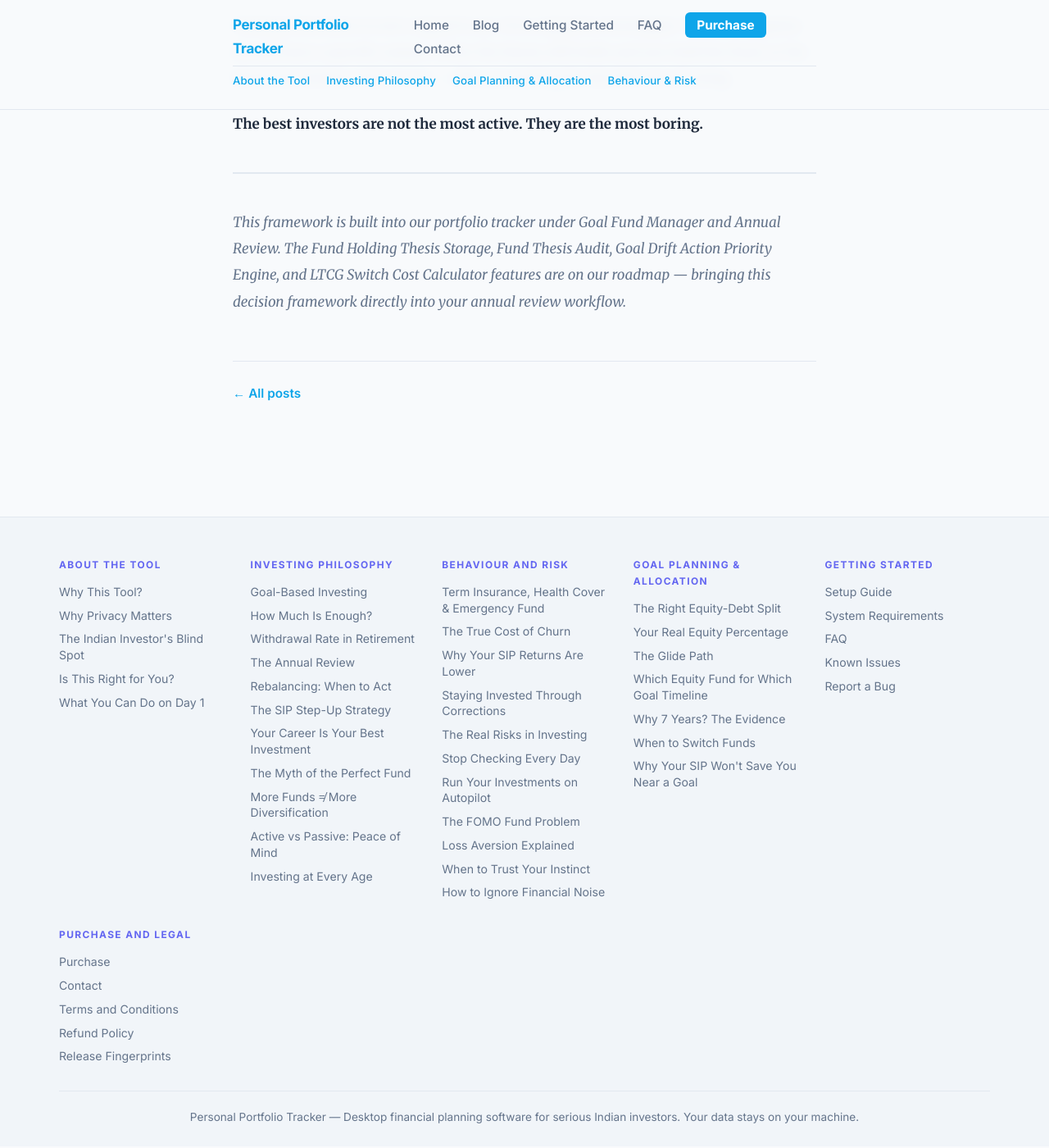
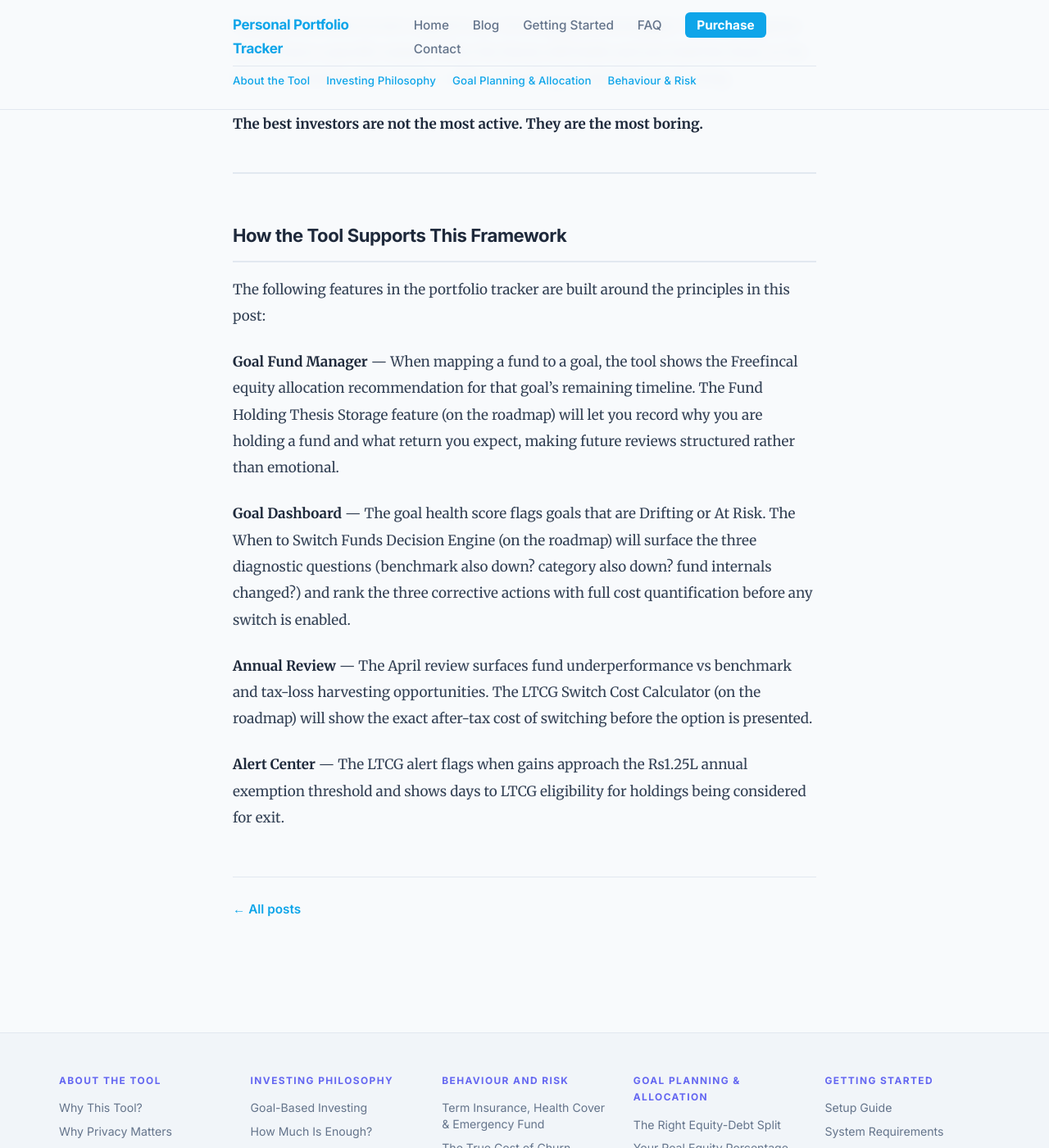
Before and after one commit to srikrishna2024/portfolio-tracker-blog, a Jekyll site: the page built from _posts/2026-06-07-when-to-switch-funds.md, in a window 1280 px wide and 1400 px high, scrolled down 11463 px. Shown: the whole window at 82% size. Built offline with Jekyll 4.4.1, drawn with Linux system fonts in a browser that asks for light colours.

Commit message:
blog: add 'In the Tool' sections linking blog philosophy to app features

```diff
--- a/_posts/2026-06-07-when-to-switch-funds.md
+++ b/_posts/2026-06-07-when-to-switch-funds.md
@@ -265,4 +265,14 @@ Underperformance is not a signal to act. It is a signal to investigate. The inve
 
 ---
 
-*This framework is built into our portfolio tracker under Goal Fund Manager and Annual Review. The Fund Holding Thesis Storage, Fund Thesis Audit, Goal Drift Action Priority Engine, and LTCG Switch Cost Calculator features are on our roadmap — bringing this decision framework directly into your annual review workflow.*
+## How the Tool Supports This Framework
+
+The following features in the portfolio tracker are built around the principles in this post:
+
+**Goal Fund Manager** — When mapping a fund to a goal, the tool shows the Freefincal equity allocation recommendation for that goal's remaining timeline. The Fund Holding Thesis Storage feature (on the roadmap) will let you record why you are holding a fund and what return you expect, making future reviews structured rather than emotional.
+
+**Goal Dashboard** — The goal health score flags goals that are Drifting or At Risk. The When to Switch Funds Decision Engine (on the roadmap) will surface the three diagnostic questions (benchmark also down? category also down? fund internals changed?) and rank the three corrective actions with full cost quantification before any switch is enabled.
+
+**Annual Review** — The April review surfaces fund underperformance vs benchmark and tax-loss harvesting opportunities. The LTCG Switch Cost Calculator (on the roadmap) will show the exact after-tax cost of switching before the option is presented.
+
+**Alert Center** — The LTCG alert flags when gains approach the Rs1.25L annual exemption threshold and shows days to LTCG eligibility for holdings being considered for exit.
```
Also changed, not shown: _posts/2026-06-07-equity-dampening-effect.md (+7 -1 lines), _posts/2026-06-07-fund-category-timeline-matching.md (+9 -1 lines), _posts/2026-06-07-why-7-years-fund-timeline-evidence.md (+7 -1 lines).
